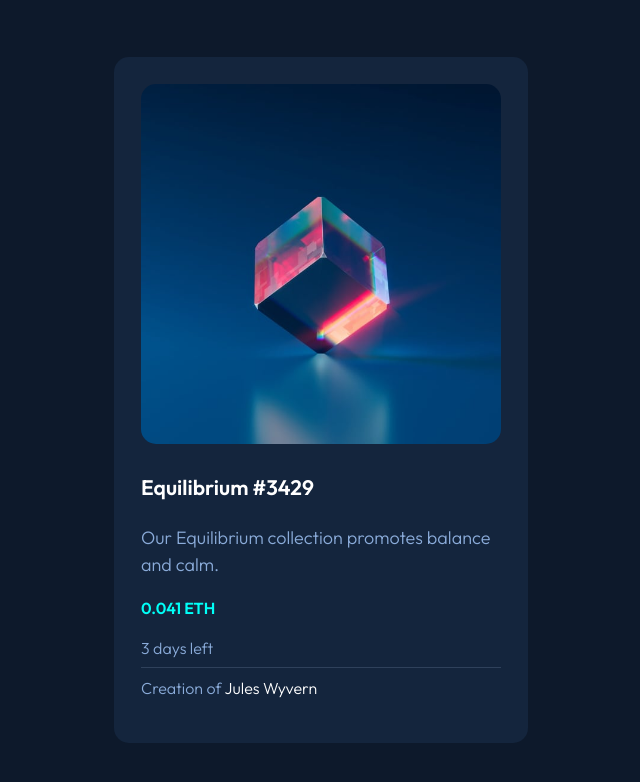
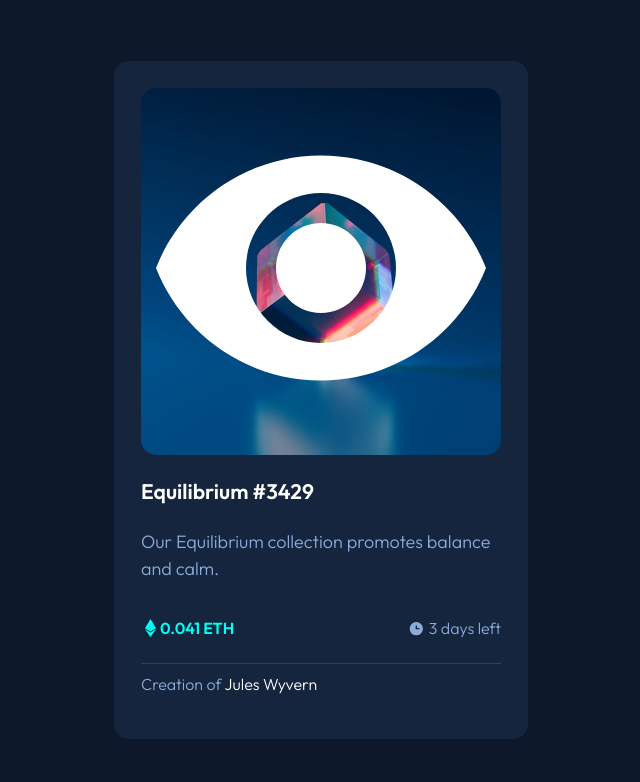
Before and after one commit to cvalong/practice-html-css-javascript, a plain HTML site: page nft-preview-card-component-main/nft-preview.html in a window 1280 px wide. Shown: the whole page, without its empty margins (319-959 px from the left). Drawn offline with Linux system fonts and the light colour scheme.

Commit message:
added container elements to position time and currency elements

```diff
--- a/nft-preview-card-component-main/nft-preview-style.css
+++ b/nft-preview-card-component-main/nft-preview-style.css
@@ -46,10 +46,6 @@ a:hover {
     color: var(--active-color);
 }
 
-.card-image:hover {/*unsure how to apply the svg hover state for the image*/
-    background-color: var(--active-color);
-}
-
 .currency {
     color: var(--active-color);
 
@@ -68,15 +64,30 @@ body {
     background: var(--main-bg);
 }
 
-img {
-    border-radius: 15px;
+.icon-view {
     width: 100%;
     height: auto;
 }
+
+.container {
+    display: flex;
+    flex-wrap: wrap;
+    align-items: center;
+}
+
 .card {
     background: var(--card-bg);
     border-radius: 15px;
     max-width: 35ch;
+}
+
+/*unsure how to apply the svg hover state for the image*/
+.card-image {
+    background-image: url("./images/image-equilibrium.jpg");
+    background-size: cover;
+    border-radius: 15px;
+    width: 100%;
+    height: auto;
 }
 
 .card-content {
@@ -95,3 +106,17 @@ img {
     width: 100%;
     background: var(--line);
 }
+
+.number-box {
+    justify-content: space-between;
+}
+
+.currency,
+.time {
+    width:fit-content;
+}
+
+.icon {
+    flex-basis: 3%;
+    padding: 0.25rem;
+}
--- a/nft-preview-card-component-main/nft-preview.html
+++ b/nft-preview-card-component-main/nft-preview.html
@@ -19,12 +19,23 @@
       <div class="card-content">
         <article class="card-info">
           <div class="card-image active">
-            <a class="active" href="#"><img src="./images/image-equilibrium.jpg" alt="Equilibrium #3249 nft image"></a>
+            <a class="active" href="#">
+              <!--<img class="image1" src="./images/image-equilibrium.jpg" alt="Equilibrium #3249 nft image">-->
+              <img class="icon-view" src="./images/icon-view.svg">
+            </a>
           </div>
-          <h1><a class="active" >Equilibrium #3429</a></h1>
+          <h1><a class="active" href="#">Equilibrium #3429</a></h1>
           <p>Our Equilibrium collection promotes balance and calm.</p>
-          <p class="currency nft-info"><strong>0.041 ETH</strong></p>
-          <p class="time nft-info">3 days left</p>
+          <div class="container number-box nft-info">
+            <div class="container currency">
+              <img class="icon" src="./images/icon-ethereum.svg">
+              <p><strong>0.041 ETH</strong></p>
+            </div>
+            <div class="container time">
+              <img class = "icon" src="./images/icon-clock.svg">
+              <p>3 days left</p>
+            </div>
+          </div>
         </article>
         <p class="nft-info">Creation of <a href="#">Jules Wyvern</a></p>
       </div>
```
